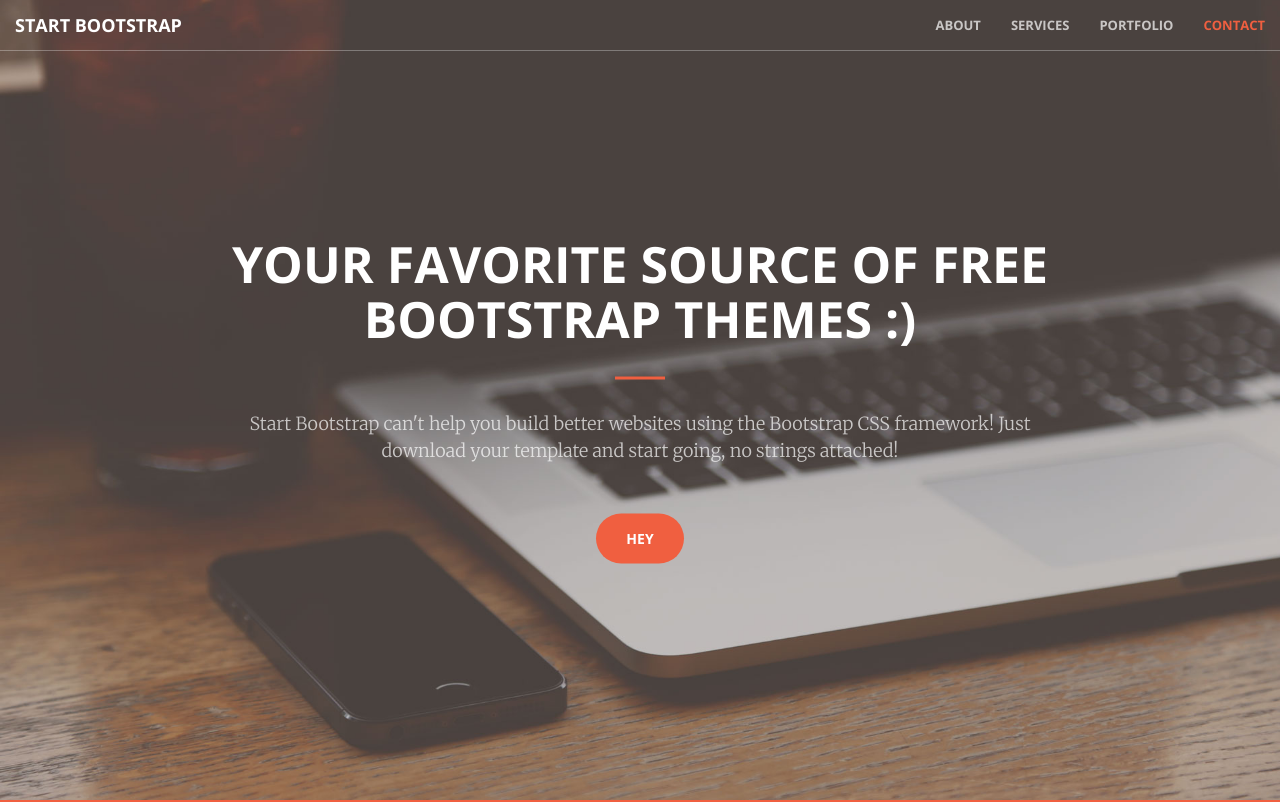
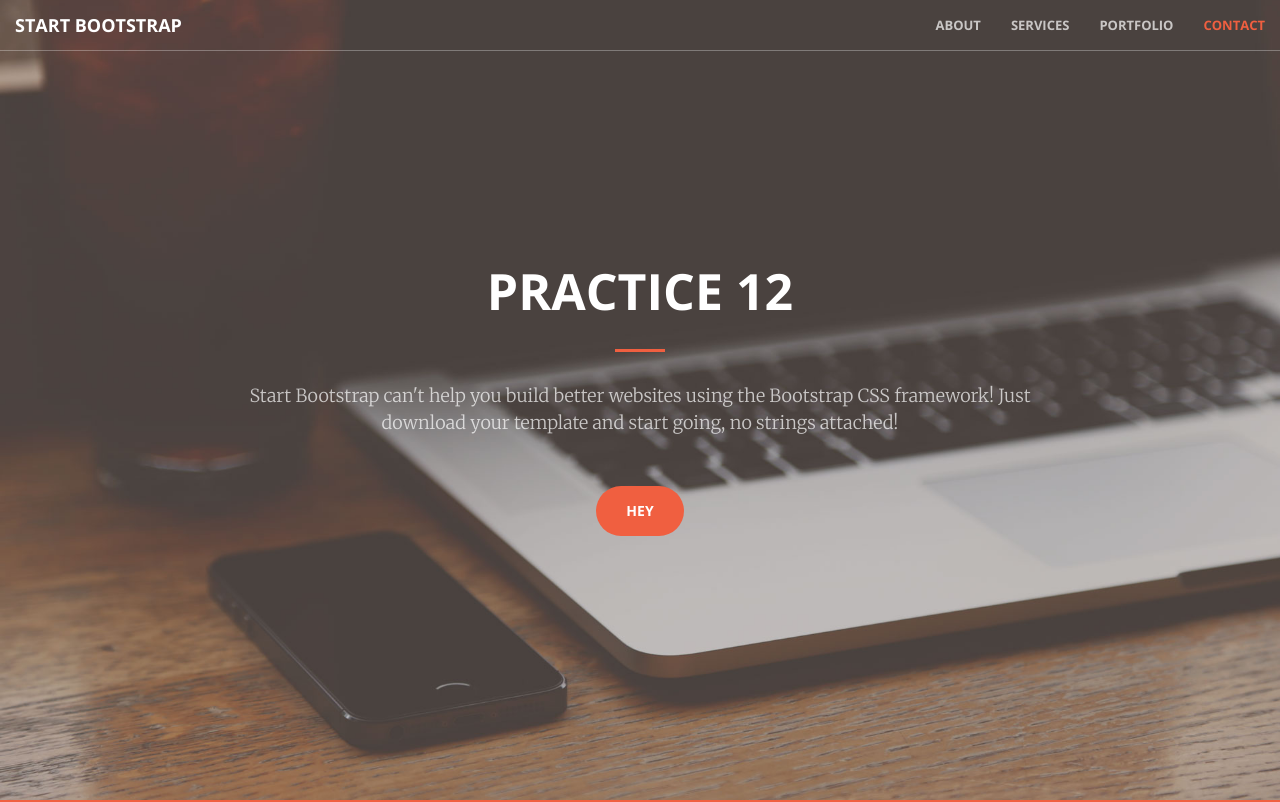
Before and after one commit to 3A732100/creative, a website: page index.html in a window 1280 px wide. Shown: the top 802 px of the page. Drawn offline with nearby package versions, Linux system fonts and the light colour scheme.

Commit message:
practice12 ,index.html edit

```diff
--- a/index.html
+++ b/index.html
@@ -71,7 +71,7 @@
     <header>
         <div class="header-content">
             <div class="header-content-inner">
-                <h1 id="homeHeading">Your Favorite Source of Free Bootstrap Themes :)</h1>
+                <h1 id="homeHeading">practice 12 </h1>
                 <hr>
                 <p>Start Bootstrap can't help you build better websites using the Bootstrap CSS framework! Just download your template and start going, no strings attached!</p>
                 <a href="#about" class="btn btn-primary btn-xl page-scroll">hey</a>
```
